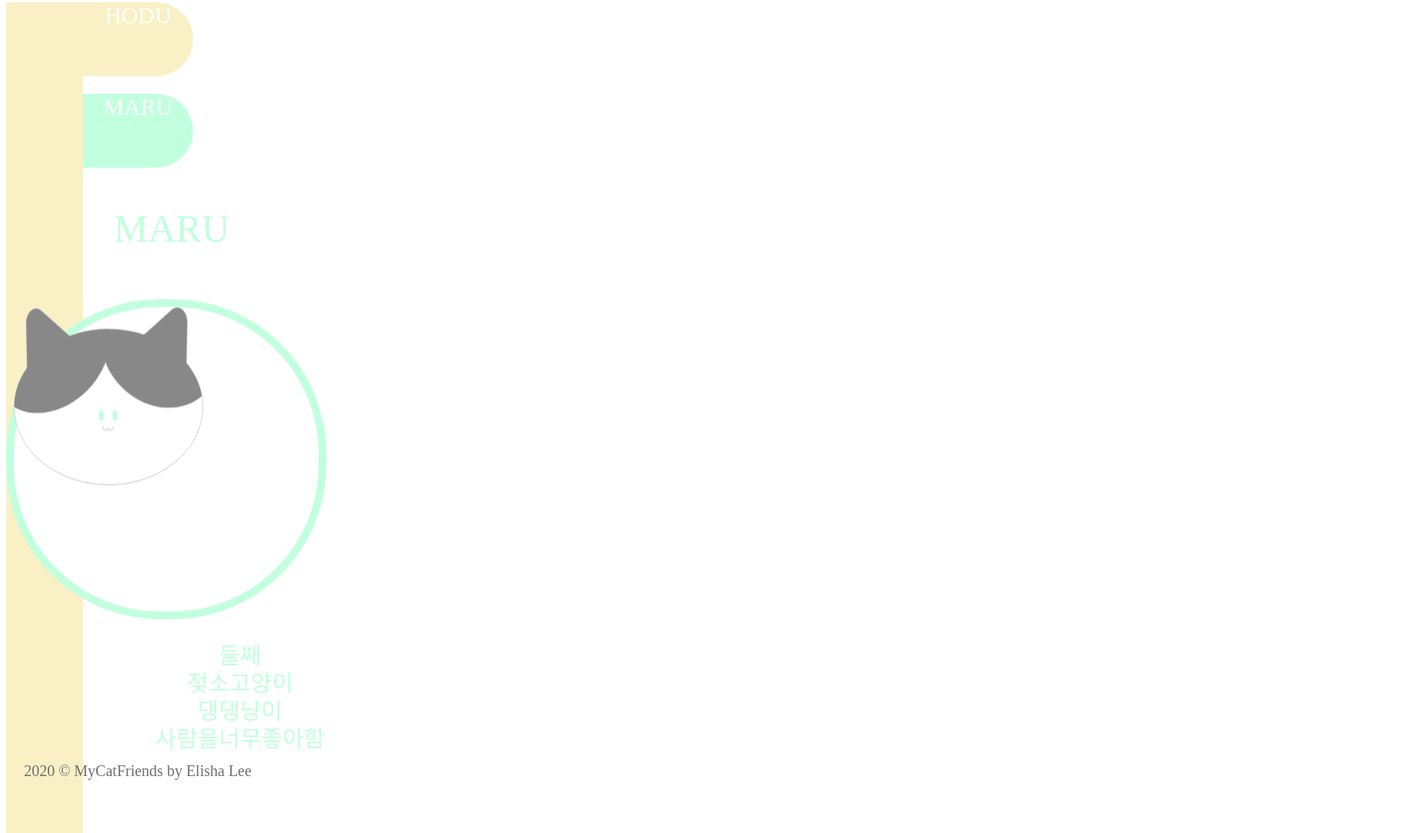
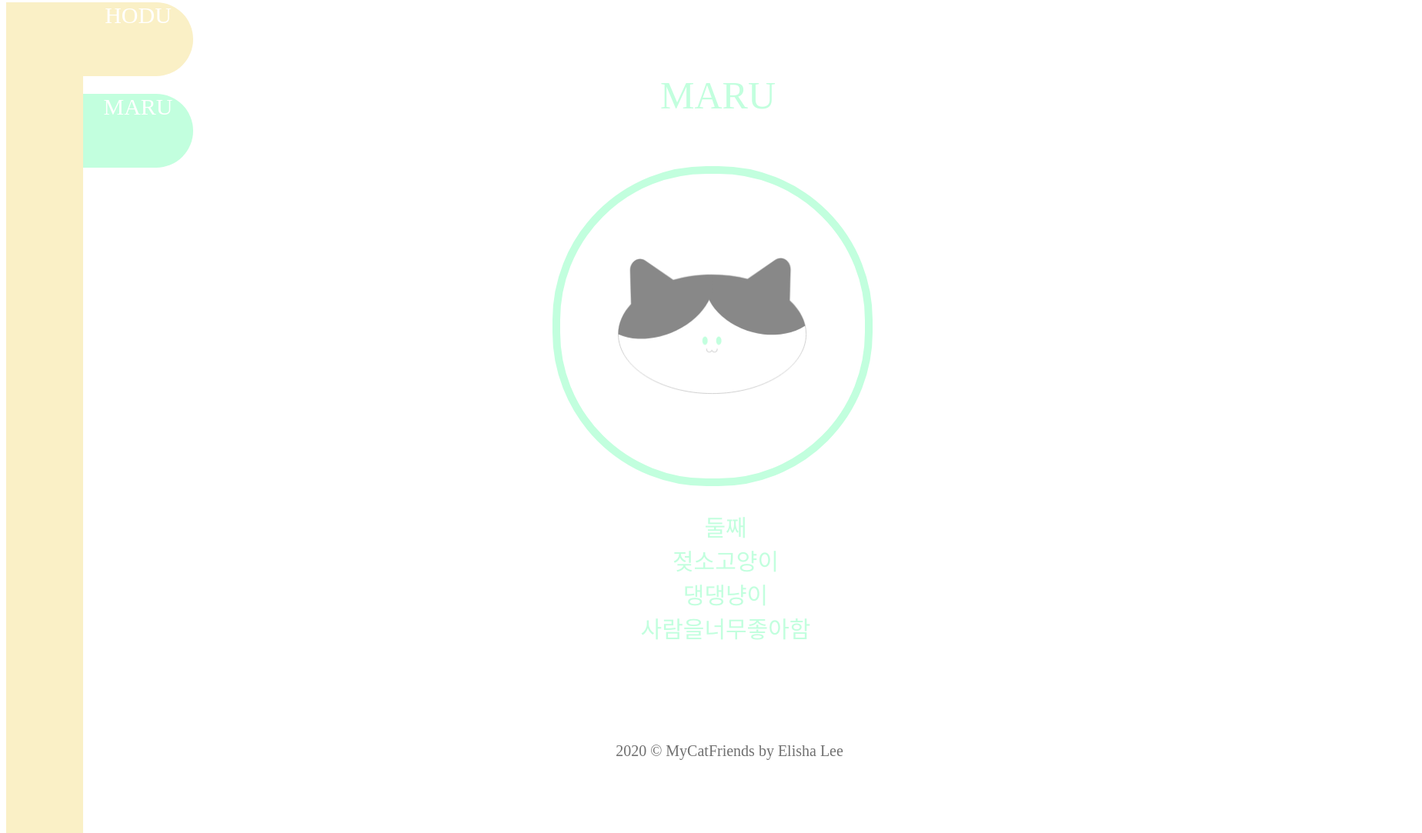
Before and after one commit to elishalee/-, a plain HTML site: page maru.html in a window 1280 px wide. Shown: the part 5-1088 px from the top of the page at 77% size, 1848 px wide, since content can reach past the window. Drawn offline with Linux system fonts and the light colour scheme.

Commit message:
Add files via upload

```diff
--- a/maru.html
+++ b/maru.html
@@ -4,6 +4,7 @@
     <style>
         #leftView {
             align-items: left;
+            position: absolute;
         }
         #menu {
             width: 100px;
@@ -11,6 +12,7 @@
             margin-left: 0px;
             position: absolute;
             background-color: #faf0c6;
+            display: inline-flex;
         }
         #hoduMenu {
             width: 143px;
@@ -46,7 +48,6 @@
             color: #ffffff;
         }
         #centerView {
-            align-items: center;
             position: absolute;
         }
         #title {
@@ -61,10 +62,16 @@
             letter-spacing: normal;
             text-align: center;
             color: #c2ffde;
+            margin-left: 710px;
+            margin-top: 92px;
         }
         #maruImg {
-            width: 247.2px;
-            height: 232.9px;
+            width: 246.1px;
+            height: 178px;
+            margin-top: 109px;
+            margin-left: 74.8px;
+            margin-right: 75.1px;
+            margin-bottom: 109px;
         }
         #maruImgView {
             width: 396px;
@@ -72,23 +79,18 @@
             border: solid 10px #c2ffde;
             background-color: #ffffff;
             border-radius: 200px;
+            margin-left: 710px;
+            margin-right: 714px;
         }
         #content {
-            width: 608px;
-            height: 125px;
             font-family: Apple SD Gothic Neo;
             font-size: 30px;
-            font-weight: normal;
-            font-stretch: normal;
-            font-style: normal;
-            line-height: 1.2;
-            letter-spacing: normal;
             text-align: center;
             color: #c2ffde;
+            margin-left: 30px;
+            margin-bottom: 126px;
         }
         #footer {
-            width: 342px;
-            height: 27px;
             font-family: AppleSDGothicNeo;
             font-size: 20px;
             font-weight: normal;
@@ -98,6 +100,8 @@
             letter-spacing: normal;
             text-align: center;
             color: #707070;
+            margin-left: 40px;
+            margin-bottom: 10px;
         }
     </style>
     <meta charset="utf-8">
```
